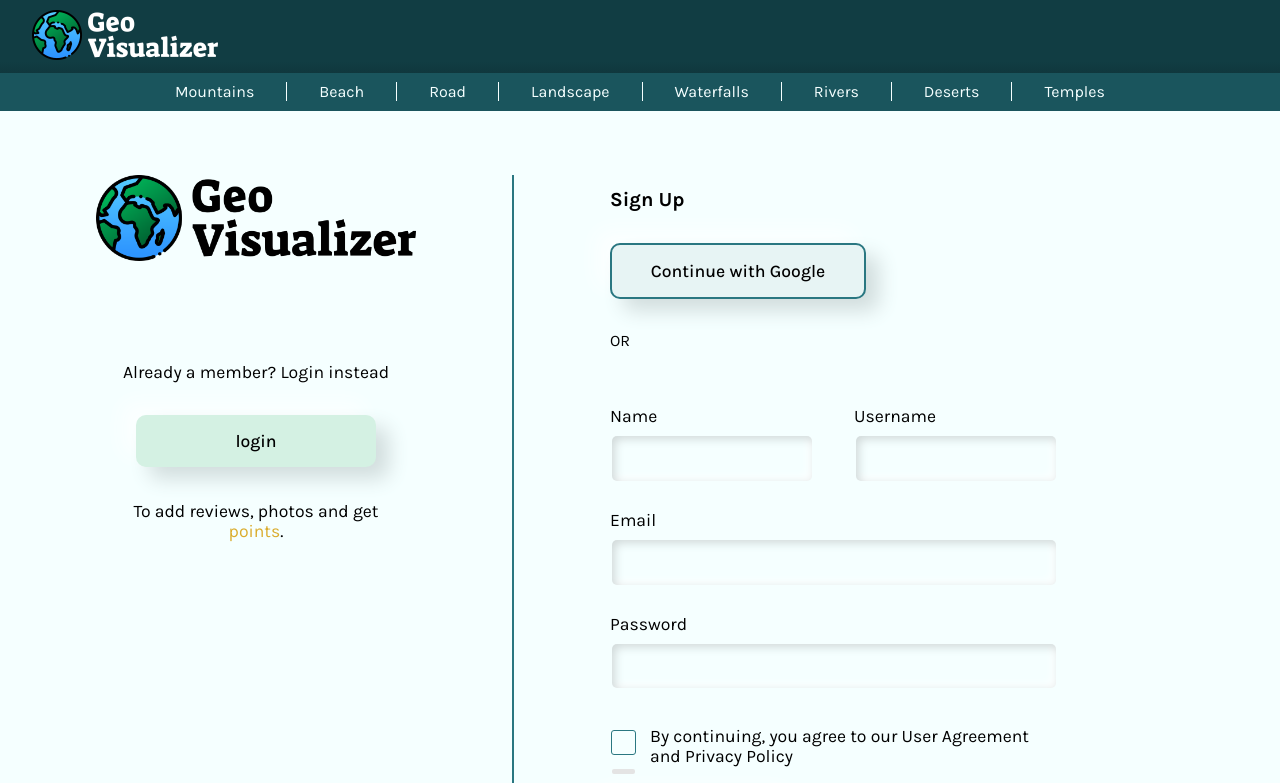
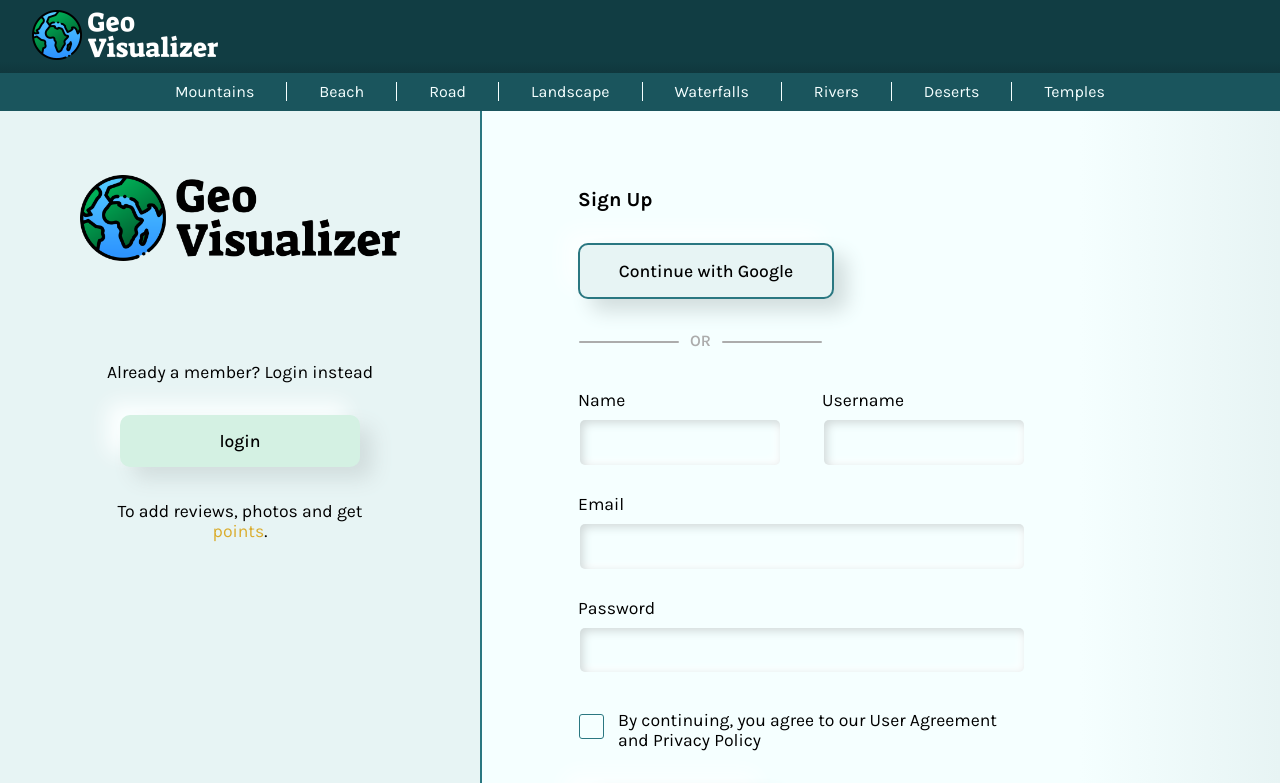
Before and after one commit to RuinTwraith/geo-visualizer, a React (Create React App) app: page /signup in a window 1280 px wide. Shown: the top 783 px of the page. Built offline with nearby package versions, Linux system fonts and the light colour scheme.

Commit message:
UI changes in login and signup cmp

```diff
--- a/src/components/Header/Header.scss
+++ b/src/components/Header/Header.scss
@@ -22,6 +22,8 @@
       display: flex;
       justify-content: center;
       padding: .6rem 0;
+      margin-bottom: 0;
+
       li {
         list-style-type: none;
         font-size: 1rem;
--- a/src/components/Login/Login.js
+++ b/src/components/Login/Login.js
@@ -23,7 +23,7 @@ const Login = () => {
           </div>
         </div>
 
-
+        <div className="right-background">
           <div className="ls__body--right">
 
             <h1 className="ls__body--right-heading">Login</h1>
@@ -59,6 +59,7 @@ const Login = () => {
           </div>
         </div>
       </div>
+    </div>
   )
 }
 
--- a/src/components/SignUp/SignUp.js
+++ b/src/components/SignUp/SignUp.js
@@ -8,6 +8,7 @@ const SignUp = () => {
   return (
     <div className="ls">
       <div className="ls__body">
+
         <div className="ls__body--left">
           <div className="ls__body--left-logo">
             <img src={Logo} alt="Logo" />
@@ -23,6 +24,7 @@ const SignUp = () => {
           </div>
         </div>
 
+        <div className="right-background">
           <div className="ls__body--right">
 
             <h1 className="ls__body--right-heading">Sign Up</h1>
@@ -83,7 +85,7 @@ const SignUp = () => {
             </form>
 
           </div>
-
+        </div>
       </div>
     </div>
   )
--- a/src/components/SignUp/SignUp.scss
+++ b/src/components/SignUp/SignUp.scss
@@ -29,27 +29,32 @@
           box-sizing: border-box;
           border: 1px solid $color-secondary;
         }
+
         &::after {
           position: absolute;
           content: "";
-          bottom: -8px;
-          left: -38px;
-          display: inline-block;
-          width: 23px;
-          height: 5px;
+          top: 5px;
+          left: -37px;
+          // display: inline-block;
+          width: 20px;
+          height: 23px;
           border-radius: 2px;
           transition: all 250ms ease;
-          background-color: $color-secondary;
-          background-color: #e4e4e4;
+          background-image: url(../../resources/check.png);
+          background-size: contain;
+          background-position: center;
+          background-repeat: no-repeat;
+          display: none;
+          // background-color: $color-secondary;
+          // background-color: #e4e4e4;
           // border: 1px solid transparent;
         }
       }
 
       &:checked + label::after {
-        background-color: $color-secondary;
-        height: 23px;
+        // background-color: $color-secondary;
+        display: block;
       }
-
     }
   }
 
--- a/src/styles/abstracts/_variables.scss
+++ b/src/styles/abstracts/_variables.scss
@@ -13,10 +13,11 @@ $color-yellow: #daac2d;
 $color-grey-dark: #777;
 $color-white: #f5ffff;
 $color-black: #000;
+$color-grey-light: #acacac;
 
 
 $img-gradient: linear-gradient(45deg, $color-primary, $color-secondary);
-$background-gradient: linear-gradient(45deg, $color-green, $color-white);
+$background-gradient: linear-gradient(90deg, $color-white 75%, $color-primary);
 
 //SIZE
 $body-max-width: 1440px;
--- a/src/styles/layout/_loginSignup.scss
+++ b/src/styles/layout/_loginSignup.scss
@@ -1,19 +1,24 @@
 @import "../../styles/abstracts/_variables.scss";
+
+$padding-top: 4rem;
+$padding-bottom: 2rem;
 
 .ls {
   width: 100%;
-  min-height: 100vh;
+  padding: 0;
+  background-color: $color-primary;
+
   &__body {
     max-width: $body-max-width;
-    margin: 2rem auto 0;
-    padding: 2rem;
+    margin: 0 auto;
     display: grid;
     grid-template-columns: 30rem 1fr;
+    min-height: 80vh;
 
     &--left {
       width: 20rem;
       margin: 0 auto;
-      padding-right: 2rem;
+      padding: $padding-top 0 $padding-bottom;
 
       &-logo {
         img {
@@ -52,15 +57,21 @@
       }
     }
 
+    .right-background {
+      background-color: $color-white;
+      background: $background-gradient;
+    }
     &--right {
+      padding: $padding-top 0 $padding-bottom;
       border-left: 2px solid $color-secondary;
       padding-left: 6rem;
       min-width: 30rem;
+      margin: 0;
 
       &-heading {
       }
       &-google {
-        margin: 2rem auto;
+        margin: 2rem auto 2rem;
         .button__btn {
           box-sizing: border-box;
           border: 2px solid $color-secondary;
@@ -68,19 +79,45 @@
         }
       }
       &-or {
+        display: inline-block;
         font-size: 1rem;
+        position: relative;
+        margin-left: 7rem;
+        color: $color-grey-light;
+        font-weight: 600;
+
+        &::before {
+          position: absolute;
+          content: '';
+          width: 100px;
+          height: 2px;
+          border-radius: 10px;
+          background-color: $color-grey-light;
+          top: 10px;
+          left: -111px;
+        }
+        &::after {
+          position: absolute;
+          content: '';
+          width: 100px;
+          height: 2px;
+          border-radius: 10px;
+          background-color: $color-grey-light;
+          top: 10px;
+          right: -111px;
+        }
       }
 
       .ls__form {
         font-size: 1.1rem;
-        margin-top: 3rem;
+        margin-top: 2rem;
         display: grid;
         column-gap: 3rem;
         grid-template-columns: 1fr;
         row-gap: 1.2rem;
         width: 28rem;
 
-        .grid-1fr-1fr{
+        .grid-1fr-1fr {
           display: grid;
           grid-template-columns: 1fr 1fr;
           column-gap: 2.5rem;
@@ -93,8 +130,7 @@
 
         input {
           background-color: $color-white;
-          box-shadow: inset 3px 3px 10px #d0d9d9,
-                      inset -3px -3px 10px #ffffff;
+          box-shadow: inset 3px 3px 10px #d0d9d9, inset -3px -3px 10px #ffffff;
           border-radius: 7px;
           border: none;
           padding: 0.8rem;
```
Also changed, not shown: src/resources/check.png (added). Lines whose indentation alone changed are shown as unchanged.
